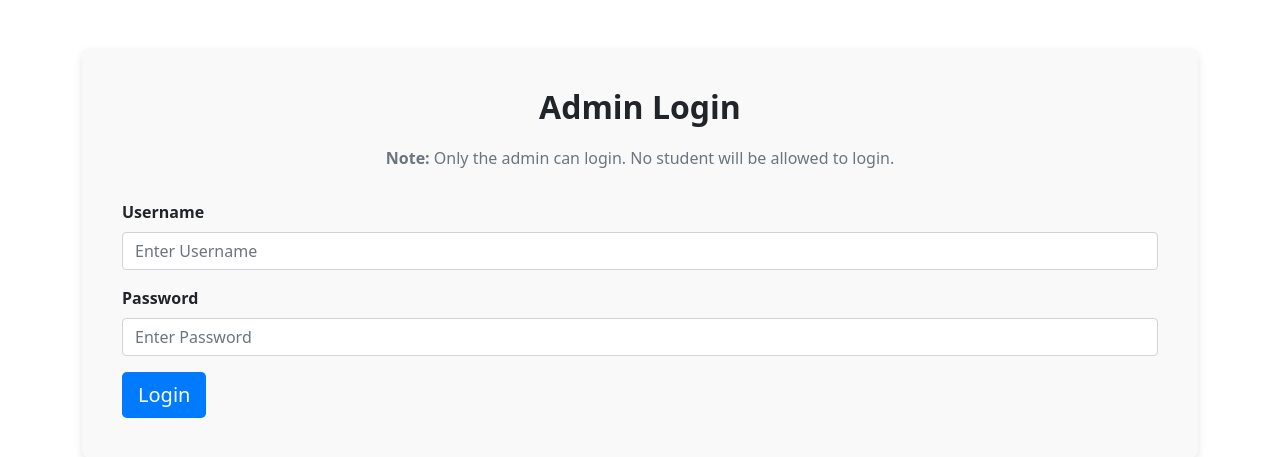
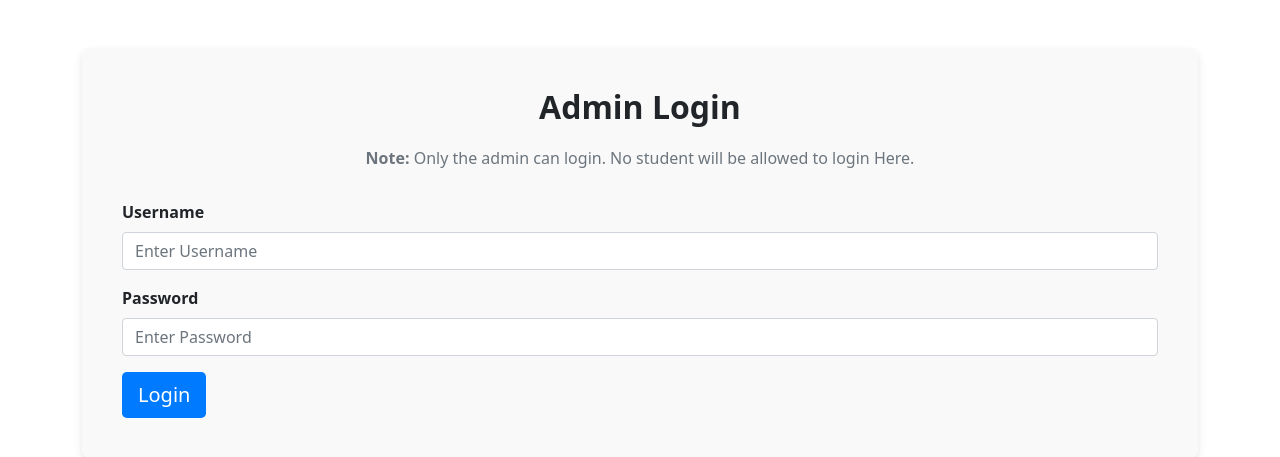
Before and after one commit to Aayushphuyal/Django-Projects, a Django app: page /admin_login/ in a window 1280 px wide. Shown: the part 56-513 px from the top of the page. Run offline with Django 3.2, Linux system fonts and the light colour scheme.

Commit message:
Update admin_login.html

```diff
--- a/library/templates/admin_login.html
+++ b/library/templates/admin_login.html
@@ -39,7 +39,7 @@
 <div class="container mt-5">
   <div class="login-container mx-auto">
     <h1 class="login-heading text-center">Admin Login</h1>
-    <p class="login-note text-center"><b>Note:</b> Only the admin can login. No student will be allowed to login.</p>
+    <p class="login-note text-center"><b>Note:</b> Only the admin can login. No student will be allowed to login Here.</p>
     <form method="POST"> {% csrf_token %}
       <div class="row">
         <div class="form-group col-md-12 mb-3">
```
